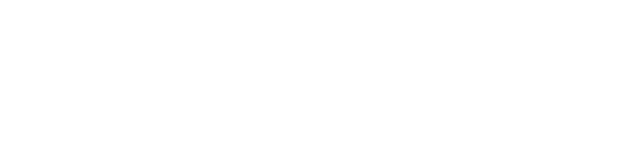
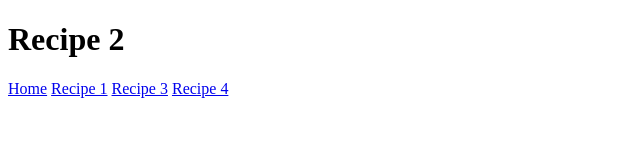
Before and after one commit to Gear88/odin-recipes, a plain HTML site: page pages/recipe2.html in a window 1280 px wide. Shown: the whole page, without its empty margins (0-640 px from the left). Drawn offline with Linux system fonts and the light colour scheme.

Commit message:
Add title and links to index, recipies 1 3 4

```diff
--- a/pages/recipe2.html
+++ b/pages/recipe2.html
@@ -9,9 +9,16 @@
 
   <body>
 
+    <h1>Recipe 2</h1>
+
   </body>
 
   <footer>
 
+    <a href="./index.html">Home</a>
+    <a href="./recipe1.html">Recipe 1</a>
+    <a href="./recipe3.html">Recipe 3</a>
+    <a href="./recipe4.html">Recipe 4</a>
+
   </footer>
 </html>
```
